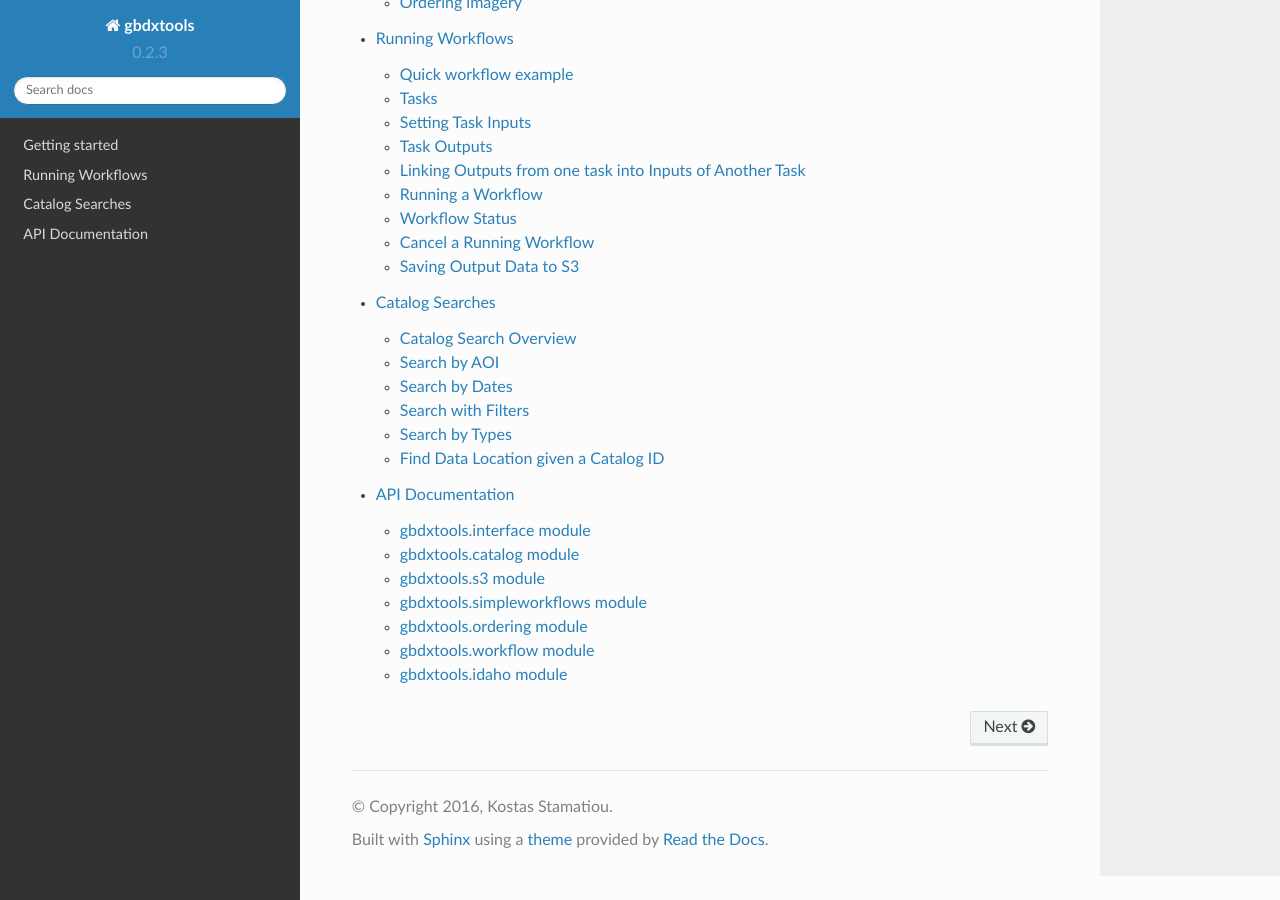
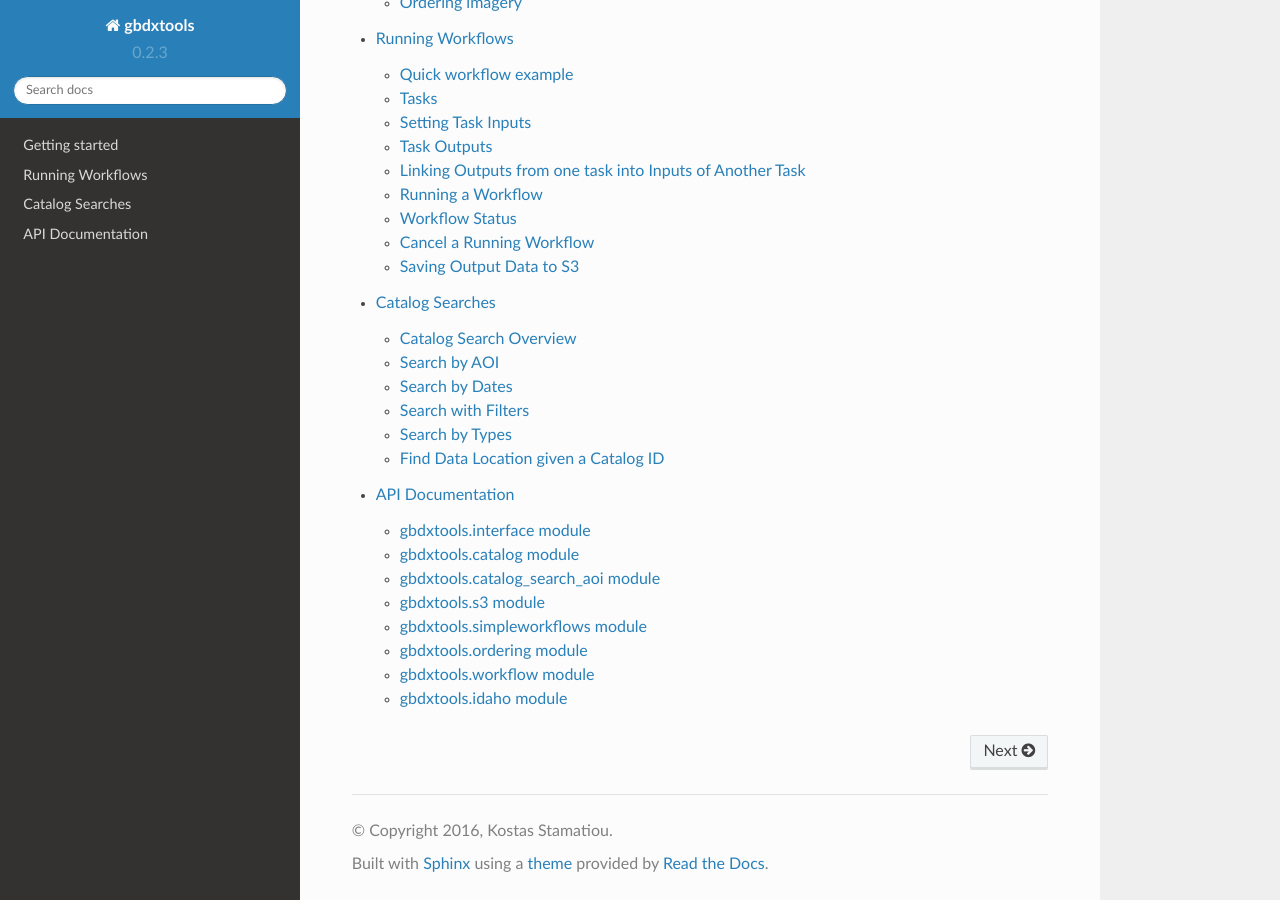
Before and after one commit to DigitalGlobe/gbdxtools, a Sphinx documentation site: the page built from docs/index.rst, in a window 1280 px wide and 900 px high, scrolled down 536 px. Built offline with Sphinx 7.4.7 and the Read the Docs theme 2.0.0, drawn with Linux system fonts in a browser that asks for light colours.

Commit message:
added catalog_search_aoi module to api docs

```diff
--- a/docs/api_docs.rst
+++ b/docs/api_docs.rst
@@ -13,6 +13,14 @@
 --------------------------
 
 .. automodule:: gbdxtools.catalog
+    :members:
+    :undoc-members:
+    :show-inheritance:
+
+gbdxtools.catalog_search_aoi module
+--------------------------
+
+.. automodule:: gbdxtools.catalog_search_aoi
     :members:
     :undoc-members:
     :show-inheritance:
```
